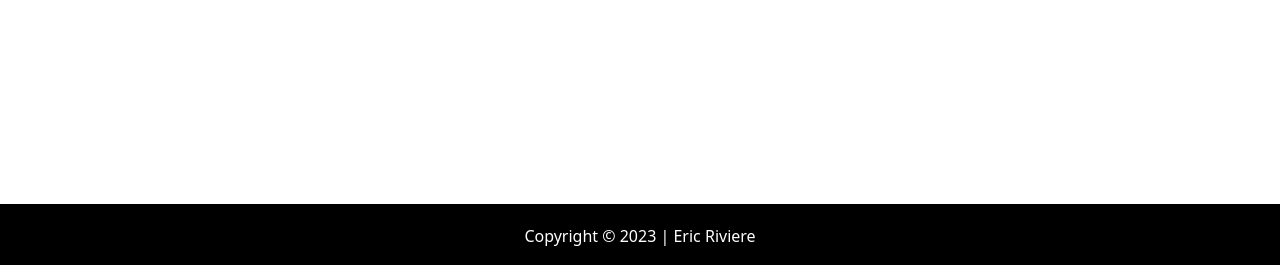
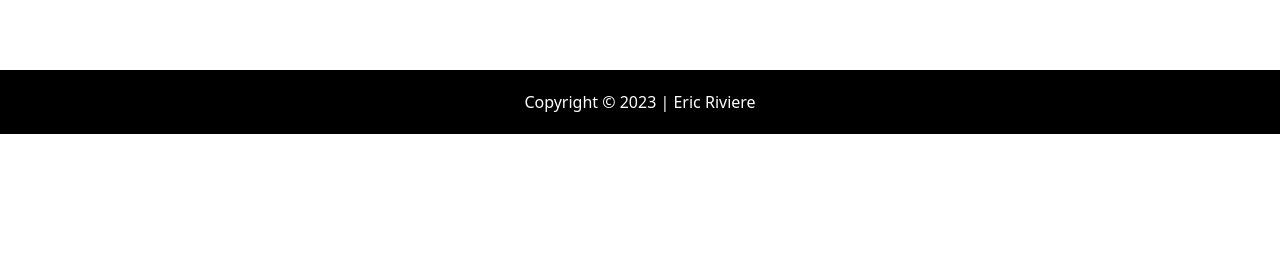
Before and after one commit to EricRiviere/PreEntrega2Riviere-React, a React (Create React App) app: page /cart in a window 1280 px wide. Shown: the part 532-797 px from the top of the page. Built offline with nearby package versions, Linux system fonts and the light colour scheme.

Commit message:
error not solved

```diff
--- a/src/components/Cart.js
+++ b/src/components/Cart.js
@@ -27,7 +27,7 @@ const Cart = () => {
   }
 
   return (
-    <section className="container mx-auto mt-10 lg:mt-10">
+    <section className="container mx-auto mt-10 lg:mb-36 lg:mt-10">
       <div className="flex flex-wrap shadow-md my-5">
         <div className="w-full bg-white lg:w-3/4 px-10 py-10">
           <div className="flex justify-between border-b pb-8">
--- a/src/components/Footer.js
+++ b/src/components/Footer.js
@@ -1,6 +1,6 @@
 const Footer = () => {
   return (
-    <footer className="fixed bottom-0 left-0 bg-black text-white p-5 w-full text-center">
+    <footer className="bg-black text-white p-5 w-full text-center">
       <p>Copyright &copy; 2023 | Eric Riviere </p>
     </footer>
   );
```
